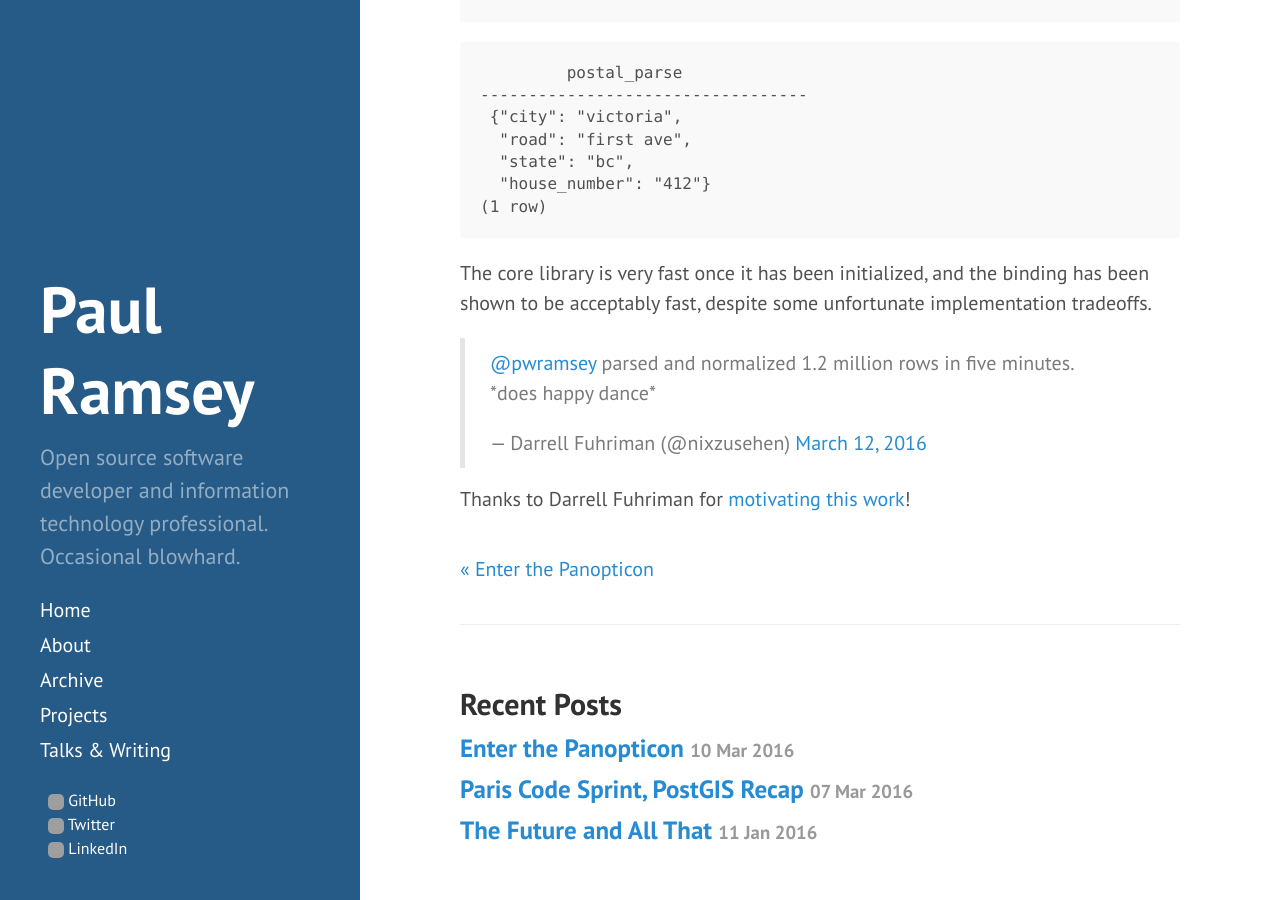
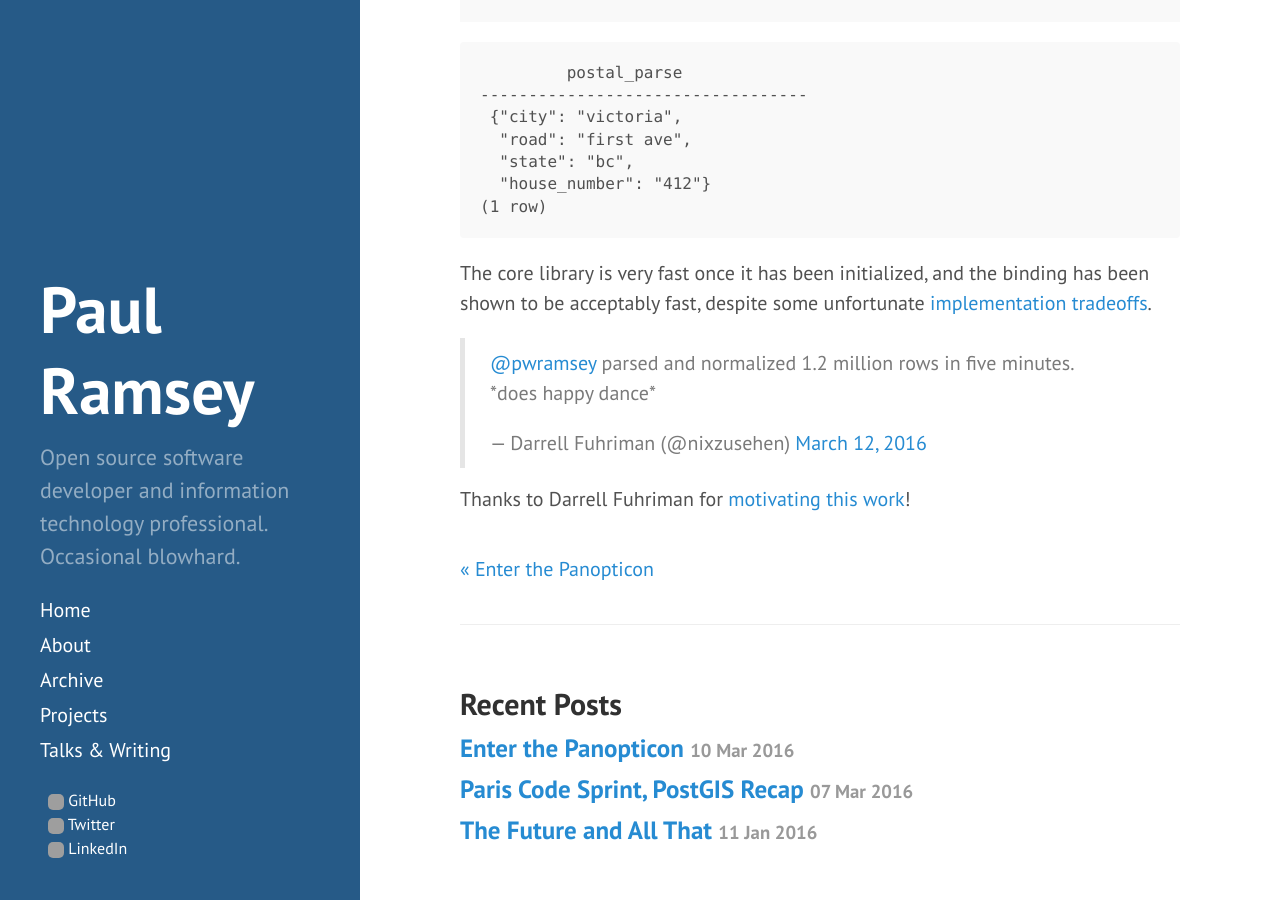
Before and after one commit to pramsey/pramsey.github.io, a Jekyll site: the page built from _posts/2016-03-12-libpostal.md, in a window 1280 px wide and 900 px high, scrolled down 2122 px. Built offline with Jekyll 4.4.1, drawn with Linux system fonts in a browser that asks for light colours; comment, search, counter and statistics services are not loaded; some of the changed lines change nothing that is shown; grey boxes are pictures that could not be loaded.

Commit message:
Link to code comment

```diff
--- a/_posts/2016-03-12-libpostal.md
+++ b/_posts/2016-03-12-libpostal.md
@@ -70,7 +70,7 @@ SELECT postal_parse('412 first ave, victoria, bc');
       "house_number": "412"}
     (1 row)
 
-The core library is very fast once it has been initialized, and the binding has been shown to be acceptably fast, despite some unfortunate implementation tradeoffs.
+The core library is very fast once it has been initialized, and the binding has been shown to be acceptably fast, despite some unfortunate [implementation tradeoffs](https://github.com/pramsey/pgsql-postal/blob/3dacfed3824d0cb0ec99197919a9d70f6fd2eb4f/postal.c#L126-L130).
 
 <blockquote class="twitter-tweet" data-lang="en"><p lang="en" dir="ltr"><a href="https://twitter.com/pwramsey">@pwramsey</a> parsed and normalized 1.2 million rows in five minutes. *does happy dance*</p>&mdash; Darrell Fuhriman (@nixzusehen) <a href="https://twitter.com/nixzusehen/status/708726623445475328">March 12, 2016</a></blockquote> <script async src="//platform.twitter.com/widgets.js" charset="utf-8"></script>
 
```
